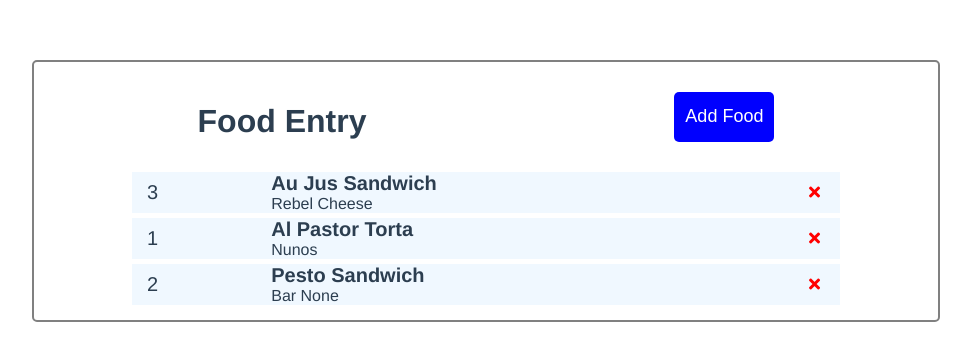
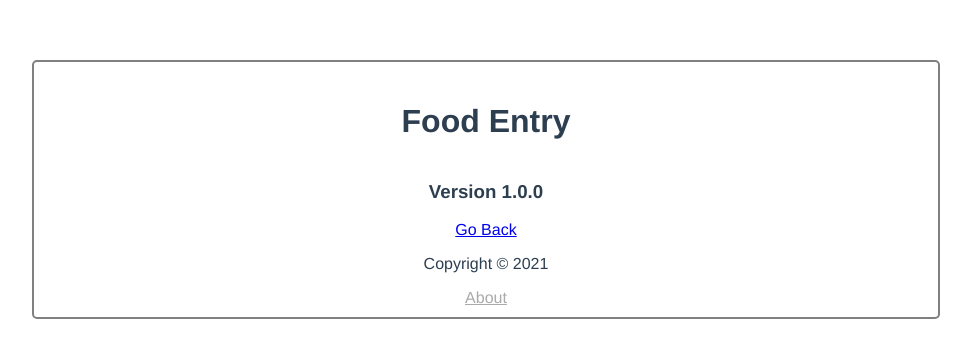
Before and after one commit to azebolsky/best-food-ever, a Vue app: page /about in a window 1280 px wide. Shown: the top 360 px of the page, without its empty margins (154-1125 px from the left). Built offline with nearby package versions, Linux system fonts and the light colour scheme.

Commit message:
add json server for backend & added routes

```diff
--- /dev/null
+++ b/db.json
@@ -0,0 +1,28 @@
+{
+  "foods": [
+    {
+      "id": 1,
+      "rank": 3,
+      "foodType": "sandwich",
+      "food": "Au Jus Sandwich",
+      "restaurant": "Rebel Cheese",
+      "date": "June 8th, 2021"
+    },
+    {
+      "id": 2,
+      "rank": 1,
+      "foodType": "sandwich",
+      "food": "Al Pastor Torta",
+      "restaurant": "Nunos",
+      "date": "March 8th, 2020"
+    },
+    {
+      "id": 3,
+      "rank": 2,
+      "foodType": "sandwich",
+      "food": "Pesto Sandwich",
+      "restaurant": "Bar None",
+      "date": "June 8th, 2021"
+    }
+  ]
+}
--- a/src/App.vue
+++ b/src/App.vue
@@ -1,73 +1,35 @@
 <template>
   <div class="container">
-    <Header @toggle-food="toggleFoodButton" :showAddFood="showAddFood" @btn-click="$emit()" />
-    <div v-if="showAddFood">
-      <AddFood @add-food="addFood" />
-    </div>
-    <!-- have to v-bind with : foods because it's dynamic -->
-    <Foods @delete-food="deleteFood" :foods="foods" />
+    <Header
+      @toggle-food="toggleFoodButton"
+      :showAddFood="showAddFood"
+      @btn-click="$emit()"
+    />
+    <router-view :showAddFood="showAddFood"></router-view>
+    <Footer />
   </div>
 </template>
 
 <script>
 import Header from "./components/Header";
-import Foods from "./components/Foods";
-import AddFood from "./components/AddFood";
+import Footer from "./components/Footer";
 
 export default {
   name: "App",
   components: {
     Header,
-    Foods,
-    AddFood
+    Footer,
   },
   data() {
     return {
-      foods: [],
-      showAddFood: false
+      showAddFood: false,
     };
   },
   methods: {
-    deleteFood(id) {
-      // console.log(id);
-      this.foods = this.foods.filter(food => food.id !== id);
-    },
-    addFood(newFood) {
-      this.foods = [...this.foods, newFood];
-    },
     toggleFoodButton() {
       this.showAddFood = !this.showAddFood;
-    }
+    },
   },
-  // created is a lifecycle method used to load foods when app starts;
-  created() {
-    this.foods = [
-      {
-        id: 1,
-        rank: 3,
-        foodType: "sandwich",
-        food: "Au Jus Sandwich",
-        restaurant: "Rebel Cheese",
-        date: "June 8th, 2021"
-      },
-      {
-        id: 2,
-        rank: 1,
-        foodType: "sandwich",
-        food: "Al Pastor Torta",
-        restaurant: "Nunos",
-        date: "March 8th, 2020"
-      },
-      {
-        id: 3,
-        rank: 2,
-        foodType: "sandwich",
-        food: "Pesto Sandwich",
-        restaurant: "Bar None",
-        date: "June 8th, 2021"
-      }
-    ];
-  }
 };
 </script>
 
--- a/src/components/AddFood.vue
+++ b/src/components/AddFood.vue
@@ -8,11 +8,21 @@
     <div class="form-control">
       <label>Restaurant</label>
       <!-- v-model binds inputs with data -->
-      <input type="text" name="restaurant" v-model="restaurant" placeholder="Add Restaurant" />
+      <input
+        type="text"
+        name="restaurant"
+        v-model="restaurant"
+        placeholder="Add Restaurant"
+      />
     </div>
     <div class="form-control">
       <label>Date Eaten</label>
-      <input type="text" name="date" v-model="date" placeholder="Add Day and Time" />
+      <input
+        type="text"
+        name="date"
+        v-model="date"
+        placeholder="Add Day and Time"
+      />
     </div>
     <div class="form-control">
       <label>Rank</label>
@@ -35,7 +45,7 @@ export default {
       food: "",
       restaurant: "",
       date: "",
-      rank: ""
+      rank: "",
     };
   },
   methods: {
@@ -46,15 +56,18 @@ export default {
         return;
       }
       const newFood = {
-        id: Math.floor(Math.random() * 100000),
+        // id: Math.floor(Math.random() * 100000),
         food: this.food,
         restaurant: this.restaurant,
         date: this.date,
-        rank: this.rank
+        rank: this.rank,
       };
-      this.$emit("add-food", newFood);
-    }
-  }
+      this.$emit("add-food", newFood), (this.food = "");
+      this.restaurant = "";
+      this.date = "";
+      this.rank = "";
+    },
+  },
 };
 </script>
 
--- /dev/null
+++ b/src/components/Footer.vue
@@ -0,0 +1,24 @@
+<template>
+  <footer>
+    <p>Copyright &copy; 2021</p>
+    <router-link to="/about">About</router-link>
+  </footer>
+</template>
+
+<script>
+export default {
+  name: "Footer",
+};
+</script>
+
+<style scoped>
+a {
+  color: darkgrey;
+}
+footer {
+  display: flex;
+  flex-direction: column;
+  justify-content: center;
+  align-content: center;
+}
+</style>
--- a/src/components/Header.vue
+++ b/src/components/Header.vue
@@ -2,10 +2,11 @@
   <div class="header">
     <h1>Food Entry</h1>
     <Button
+      v-show="homePage"
       @toggle-food="$emit('toggle-food')"
       :showAddFood="showAddFood"
-      text="Add Food"
-      color="blue"
+      :text="showAddFood ? 'Close' : 'Add Food'"
+      :color="showAddFood ? 'red' : 'blue'"
     />
   </div>
 </template>
@@ -16,11 +17,20 @@ import Button from "./Button";
 export default {
   name: "Header",
   components: {
-    Button
+    Button,
   },
   props: {
-    showAddFood: Boolean
-  }
+    showAddFood: Boolean,
+  },
+  computed: {
+    homePage() {
+      if (this.$route.path === "/") {
+        return true;
+      } else {
+        return false;
+      }
+    },
+  },
 };
 </script>
 
--- a/src/main.js
+++ b/src/main.js
@@ -1,4 +1,7 @@
-import { createApp } from 'vue'
-import App from './App.vue'
+import { createApp } from "vue";
+import App from "./App.vue";
+import router from "./router/index";
 
-createApp(App).mount('#app')
+createApp(App)
+  .use(router)
+  .mount("#app");
--- /dev/null
+++ b/src/router/index.js
@@ -0,0 +1,23 @@
+import { createRouter, createWebHistory } from "vue-router";
+import About from "../views/About";
+import Home from "../views/Home";
+
+const routes = [
+  {
+    path: "/",
+    name: "Home",
+    component: Home,
+  },
+  {
+    path: "/about",
+    name: "About",
+    component: About,
+  },
+];
+
+const router = createRouter({
+  history: createWebHistory(process.env.BASE_URL),
+  routes,
+});
+
+export default router;
--- /dev/null
+++ b/src/views/About.vue
@@ -0,0 +1,4 @@
+<template>
+  <h3>Version 1.0.0</h3>
+  <router-link to="/">Go Back</router-link>
+</template>
--- /dev/null
+++ b/src/views/Home.vue
@@ -0,0 +1,65 @@
+<template>
+  <div>
+    <AddFood v-show="showAddFood" @add-food="addFood" />
+    <!-- have to v-bind with : foods because it's dynamic -->
+    <Foods @delete-food="deleteFood" :foods="foods" />
+  </div>
+</template>
+
+<script>
+import AddFood from "../components/AddFood";
+import Foods from "../components/Foods";
+
+export default {
+  name: "Home",
+  components: {
+    AddFood,
+    Foods,
+  },
+  props: {
+    showAddFood: Boolean,
+  },
+  data() {
+    return {
+      foods: [],
+    };
+  },
+  methods: {
+    async deleteFood(id) {
+      // you don't need headers or body
+      const res = await fetch(`api/foods/${id}`, {
+        method: "DELETE",
+      });
+      res.status === 200
+        ? (this.foods = this.foods.filter((food) => food.id !== id))
+        : alert("error deleting task");
+    },
+    async addFood(newFood) {
+      const res = await fetch("api/foods", {
+        method: "POST",
+        headers: {
+          "Content-Type": "application/json",
+        },
+        body: JSON.stringify(newFood),
+      });
+      const data = await res.json();
+      this.foods = [...this.foods, data];
+    },
+    // fetch all
+    async fetchFoods() {
+      const res = await fetch("api/foods");
+      const data = await res.json();
+      return data;
+    },
+    async fetchFood(id) {
+      const res = await fetch(`api/foods/${id}`);
+      const data = await res.json();
+      return data;
+    },
+  },
+  // created is a lifecycle method used to load foods when app starts;
+  async created() {
+    this.foods = await this.fetchFoods();
+  },
+};
+</script>
--- /dev/null
+++ b/vue.config.js
@@ -0,0 +1,12 @@
+module.exports = {
+  devServer: {
+    proxy: {
+      "^/api": {
+        target: "http://localhost:5000",
+        changeOrigin: true,
+        logLevel: "debug",
+        pathRewrite: { "^/api": "/" },
+      },
+    },
+  },
+};
```
Also changed, not shown: package.json (+5 -2 lines), 1 other file (tests, documents, lock files or other folders).
